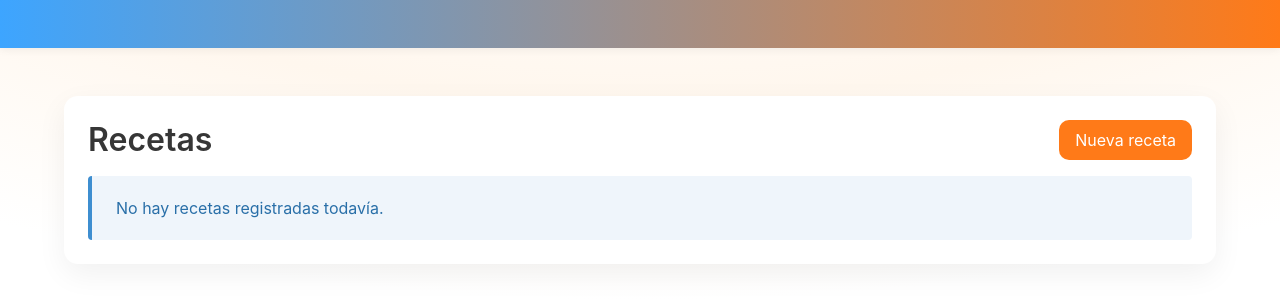
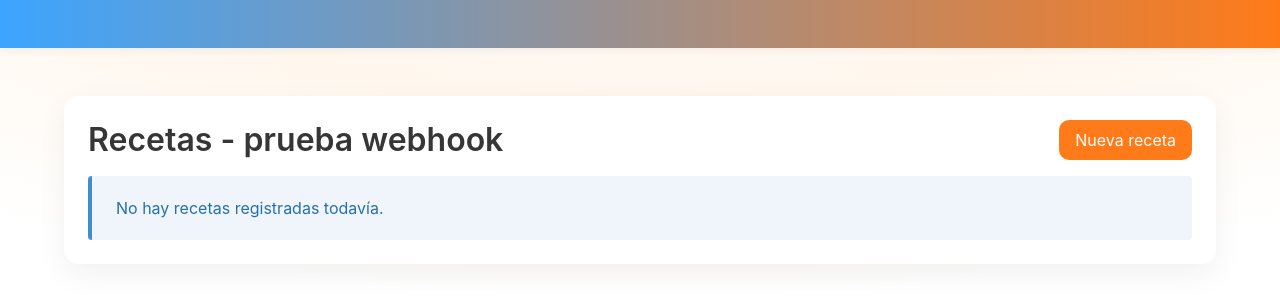
Before and after one commit to lopezfernand/crud_recetario, a Flask app: page / in a window 1280 px wide. Shown: the top 307 px of the page. Run offline with Flask 3, Linux system fonts and the light colour scheme.

Commit message:
test: cambio visual para probar webhook

```diff
--- a/templates/index.html
+++ b/templates/index.html
@@ -3,7 +3,7 @@
 
 <div class="card-soft">
   <div class="is-flex is-justify-content-space-between is-align-items-center mb-4">
-    <h1 class="title is-3" style="margin:0;">Recetas</h1>
+    <h1 class="title is-3" style="margin:0;">Recetas - prueba webhook</h1>
     <a class="button" style="background:#FF7A18;color:#fff;border:none;border-radius:10px;"
        href="{{ url_for('nueva_receta') }}">Nueva receta</a>
   </div>
@@ -34,8 +34,8 @@
           <td>{{ r.tiempo_min or 0 }}</td>
           <td>{{ r.porciones or 0 }}</td>
           <td class="actions-cell">
-            <a  class="btn btn-view"   href="{{ url_for('ver_receta', id=r.id) }}">Ver</a>
-            <a  class="btn btn-edit"   href="{{ url_for('editar_receta', id=r.id) }}">Editar</a>
+            <a class="btn btn-view" href="{{ url_for('ver_receta', id=r.id) }}">Ver</a>
+            <a class="btn btn-edit" href="{{ url_for('editar_receta', id=r.id) }}">Editar</a>
             <form class="form-inline" action="{{ url_for('eliminar_receta', id=r.id) }}" method="post"
                   onsubmit="return confirm('¿Eliminar esta receta?');">
               <button class="btn btn-delete" type="submit">Eliminar</button>
```
